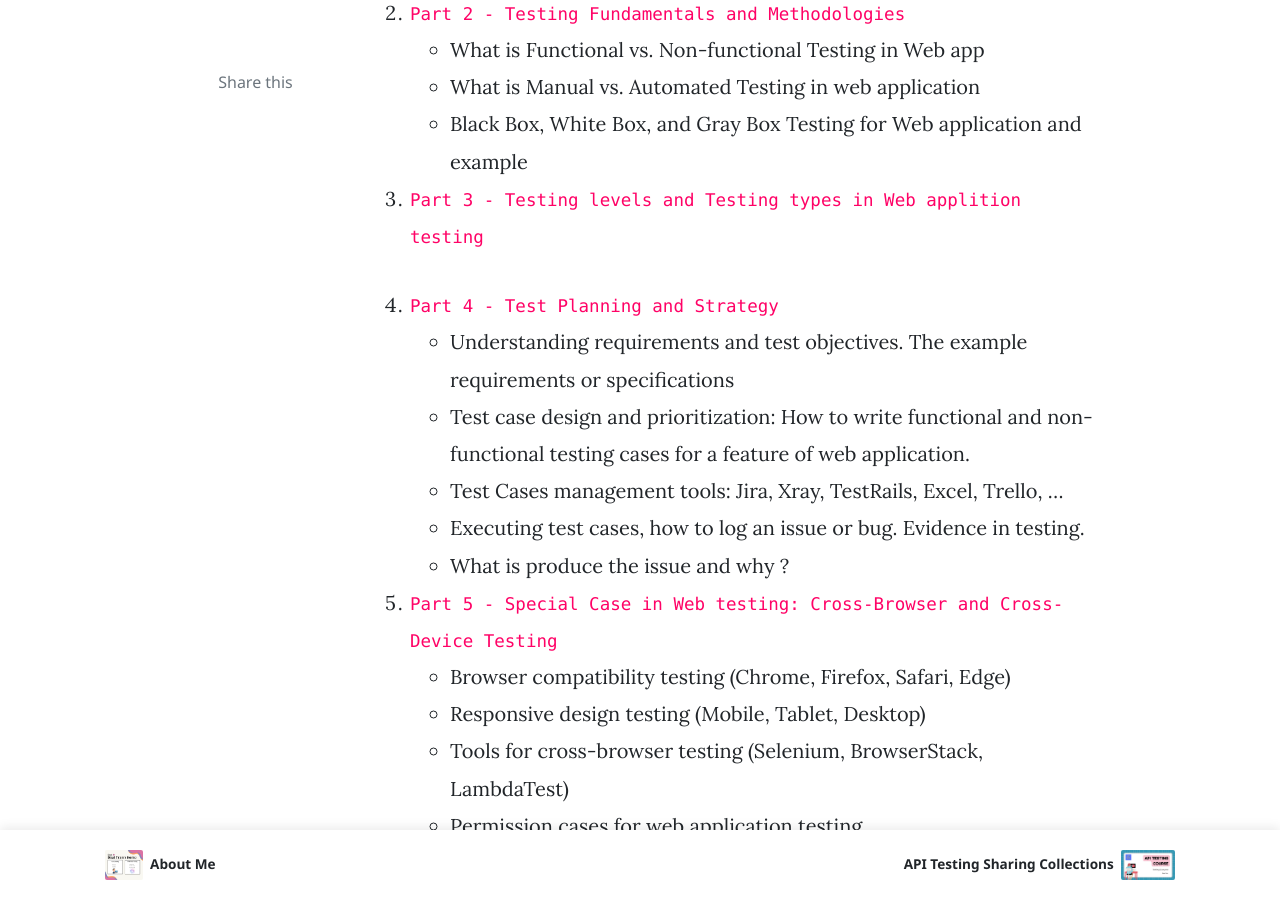
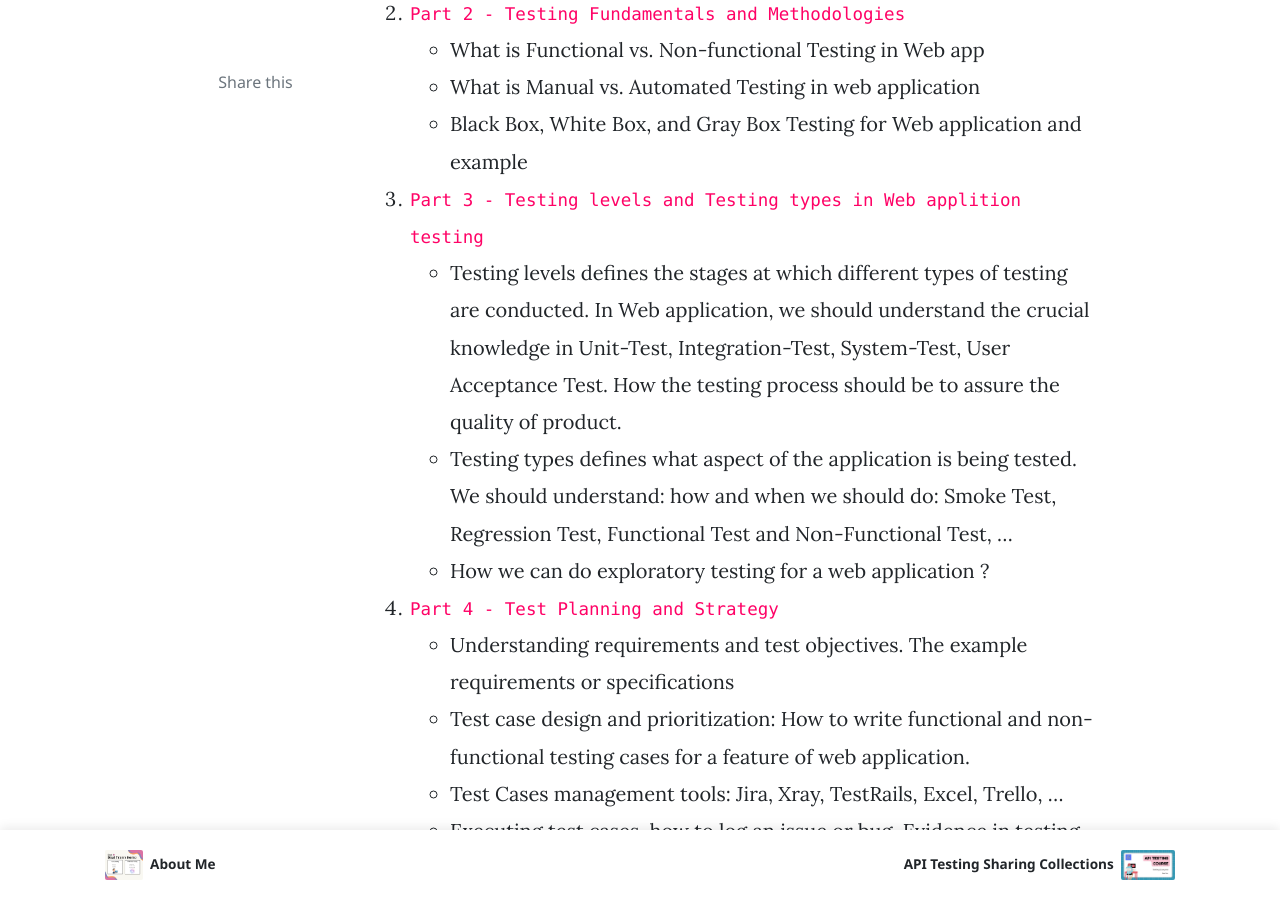
Before and after one commit to josdoaitran/josdoaitran.github.io, a Jekyll site: the page built from _posts/2025/2021-02-16-unofficial-premium-course-web-application-testing.md, in a window 1280 px wide and 900 px high, scrolled down 1826 px. Built offline with Jekyll 4.4.1, drawn with Linux system fonts in a browser that asks for light colours; nearby versions of some CDN libraries; comment, search, counter and statistics services are not loaded.

Commit message:
content of premium course ab web application testing

```diff
--- a/_posts/2025/2021-02-16-unofficial-premium-course-web-application-testing.md
+++ b/_posts/2025/2021-02-16-unofficial-premium-course-web-application-testing.md
@@ -27,7 +27,9 @@ This detailed outline highlights the core concepts of web application testing, a
    - Black Box, White Box, and Gray Box Testing for Web application and example
 
 3. `Part 3 - Testing levels and Testing types in Web applition testing`
-
+   - Testing levels defines the stages at which different types of testing are conducted. In Web application, we should understand the crucial knowledge in Unit-Test, Integration-Test, System-Test, User Acceptance Test. How the testing process should be to assure the quality of product.
+   - Testing types defines what aspect of the application is being tested. We should understand: how and when we should do: Smoke Test, Regression Test, Functional Test and Non-Functional Test, ...
+   - How we can do exploratory testing for a web application ?
 
 4. `Part 4 - Test Planning and Strategy`
    - Understanding requirements and test objectives. The example requirements or specifications
```
